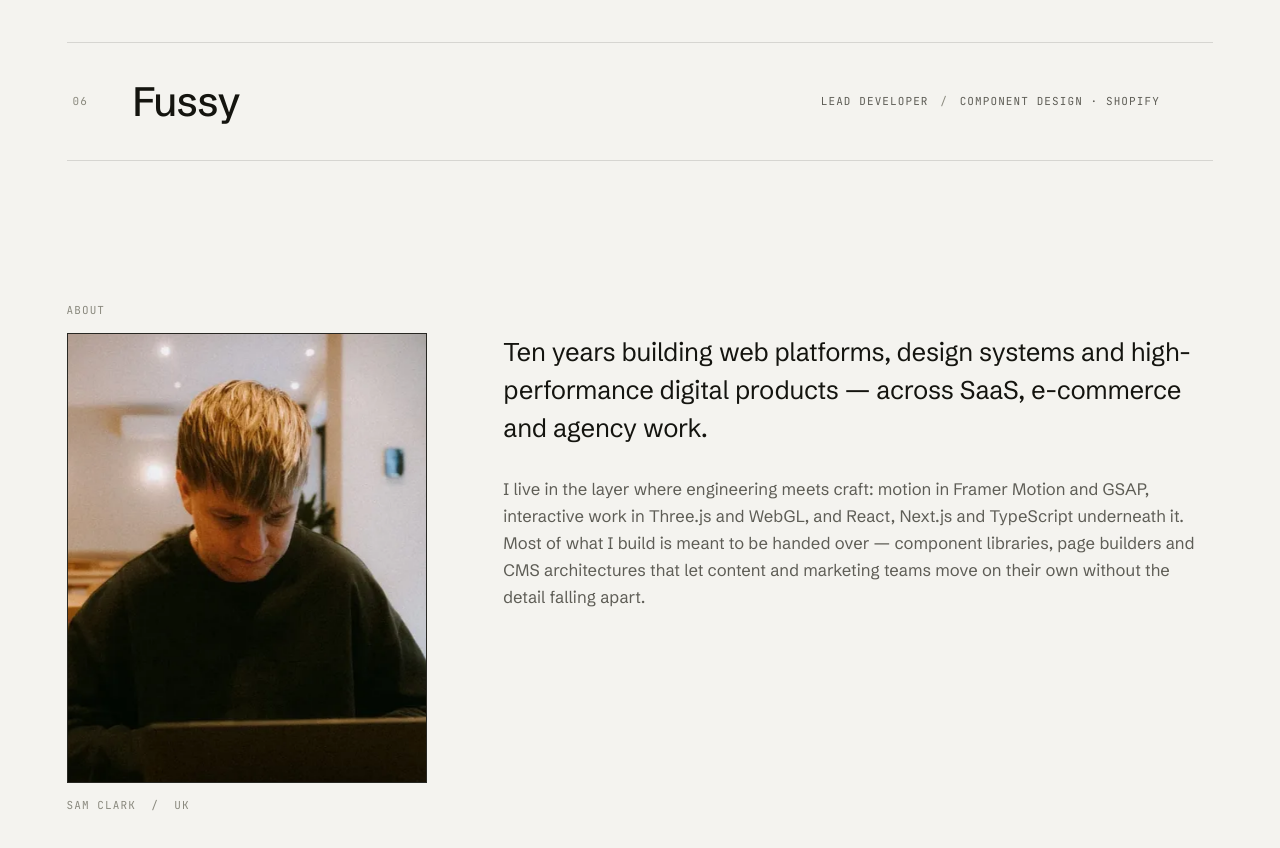
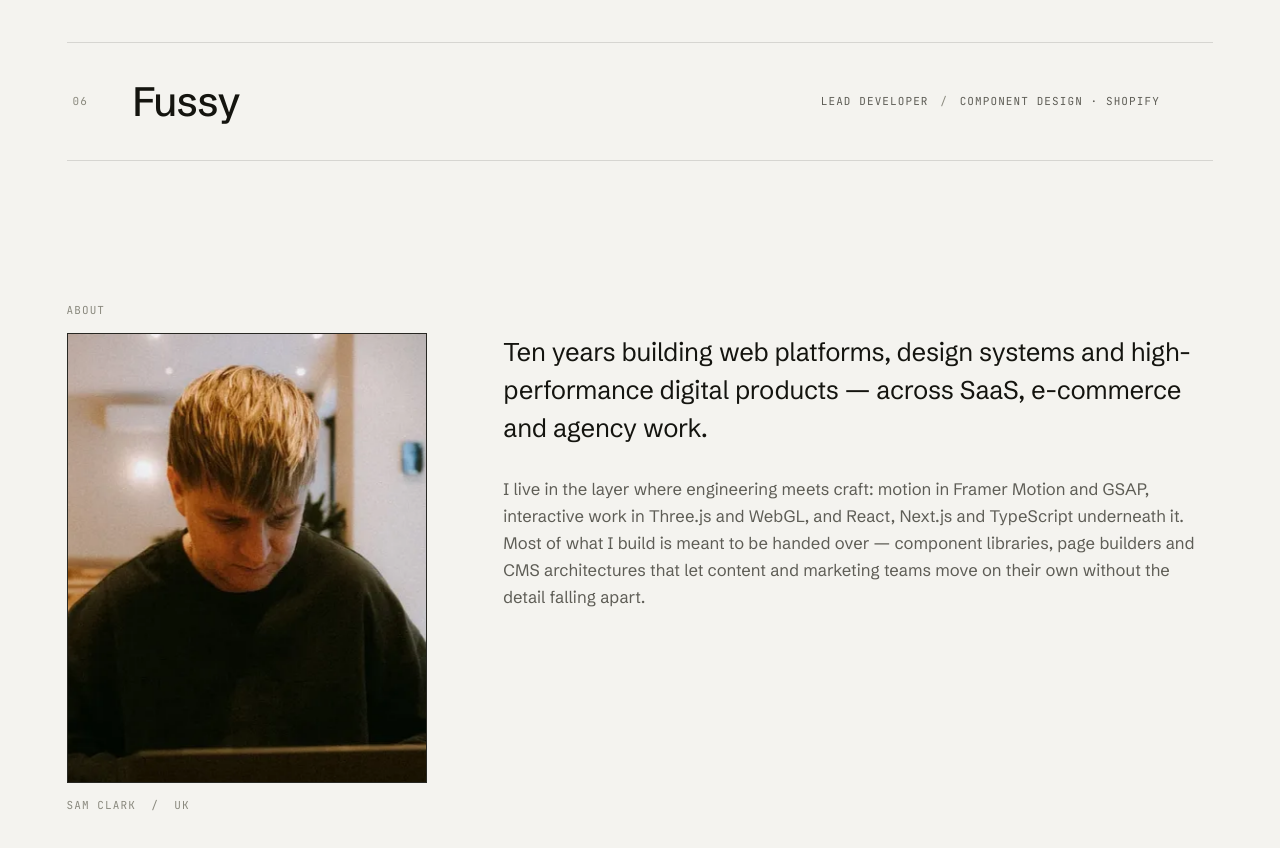
Before and after one commit to samclk/sam-clark-dev, a Next.js app: page /prototype/everything in a window 1280 px wide. Shown: the part 2410-3258 px from the top of the page. Built offline with nearby package versions, Linux system fonts and the light colour scheme.

Commit message:
chore: widen the portrait parallax so the drift is visible

```diff
--- a/app/prototype/proto.css
+++ b/app/prototype/proto.css
@@ -45,20 +45,22 @@
 
 @supports (animation-timeline: view()) {
   [data-proto~='portrait-parallax'] #about img {
-    /* the drift would expose the frame edges at the natural size */
-    scale: 1.14;
+    /* the drift would expose the frame edges at the natural size; 1.28 leaves ~16px spare at 8% */
+    scale: 1.28;
     animation: proto-parallax linear both;
     animation-timeline: view();
-    animation-range: cover;
+    /* About never exits the viewport before the page runs out, so the full cover range is
+       unreachable and the sweep would only ever play its middle third */
+    animation-range: cover 8% cover 78%;
   }
 }
 
 @keyframes proto-parallax {
   from {
-    translate: 0 -4.5%;
+    translate: 0 -8%;
   }
   to {
-    translate: 0 4.5%;
+    translate: 0 8%;
   }
 }
 
```
